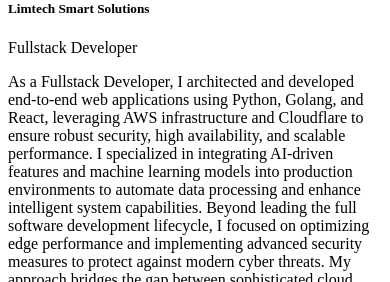
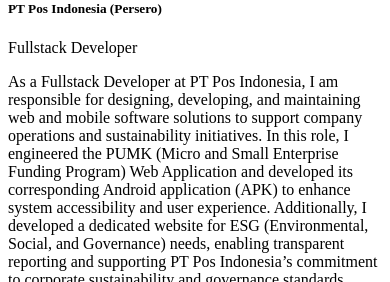
Before and after one commit to LiemHartono/hartono-project, a PHP site: page /experience.php in a window 390 px wide. Shown: the part 410-692 px from the top of the page. Run offline with PHP 8.4, Linux system fonts and the light colour scheme.

Commit message:
Menambahkan experience

```diff
--- a/components/experience.php
+++ b/components/experience.php
@@ -6,6 +6,31 @@
     </div>
 
     <div class="row gy-4" data-aos="fade-up">
+
+      <div class="col-lg-4 col-md-6">
+        <div class="card exp-card h-100 shadow-sm border-0">
+          <div class="card-body d-flex">
+            <div class="exp-logo me-3">
+              <img src="assets/img/company/PosIND.png" alt="Pos Indonesia">
+            </div>
+            <div class="text-start">
+              <h5 class="mb-1">PT Pos Indonesia (Persero)</h5>
+              <div class="small text-muted mb-2">Fullstack Developer</div>
+              <p class="mb-0 small">
+                As a Fullstack Developer at PT Pos Indonesia, I am responsible for designing,
+                developing, and maintaining web and mobile software solutions to support
+                company operations and sustainability initiatives. In this role, I engineered
+                the PUMK (Micro and Small Enterprise Funding Program) Web Application and
+                developed its corresponding Android application (APK) to enhance system
+                accessibility and user experience. Additionally, I developed a dedicated
+                website for ESG (Environmental, Social, and Governance) needs, enabling
+                transparent reporting and supporting PT Pos Indonesia’s commitment to
+                corporate sustainability and governance standards.
+              </p>
+            </div>
+          </div>
+        </div>
+      </div>
 
       <div class="col-lg-4 col-md-6">
         <div class="card exp-card h-100 shadow-sm border-0">
```
Also changed, not shown: assets/img/company/PosIND.png (added).
